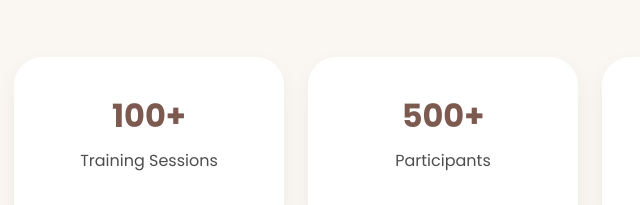
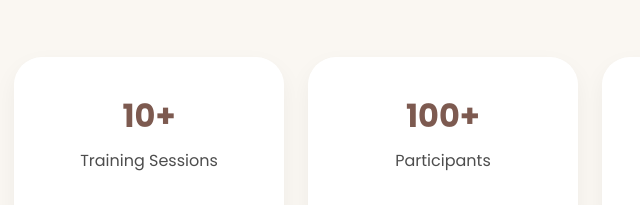
Before and after one commit to yusin-1/my, a plain HTML site: page index.html in a window 1280 px wide. Shown: the part 4881-5086 px from the top of the page, 50-690 px from the left. Drawn offline with nearby package versions, Linux system fonts and the light colour scheme.

Commit message:
Update index.html

```diff
--- a/index.html
+++ b/index.html
@@ -576,12 +576,12 @@
 
     <div class="stats">
       <div class="stat-box">
-        <h4>100+</h4>
+        <h4>10+</h4>
         <p>Training Sessions</p>
       </div>
 
       <div class="stat-box">
-        <h4>500+</h4>
+        <h4>100+</h4>
         <p>Participants</p>
       </div>
 
```
